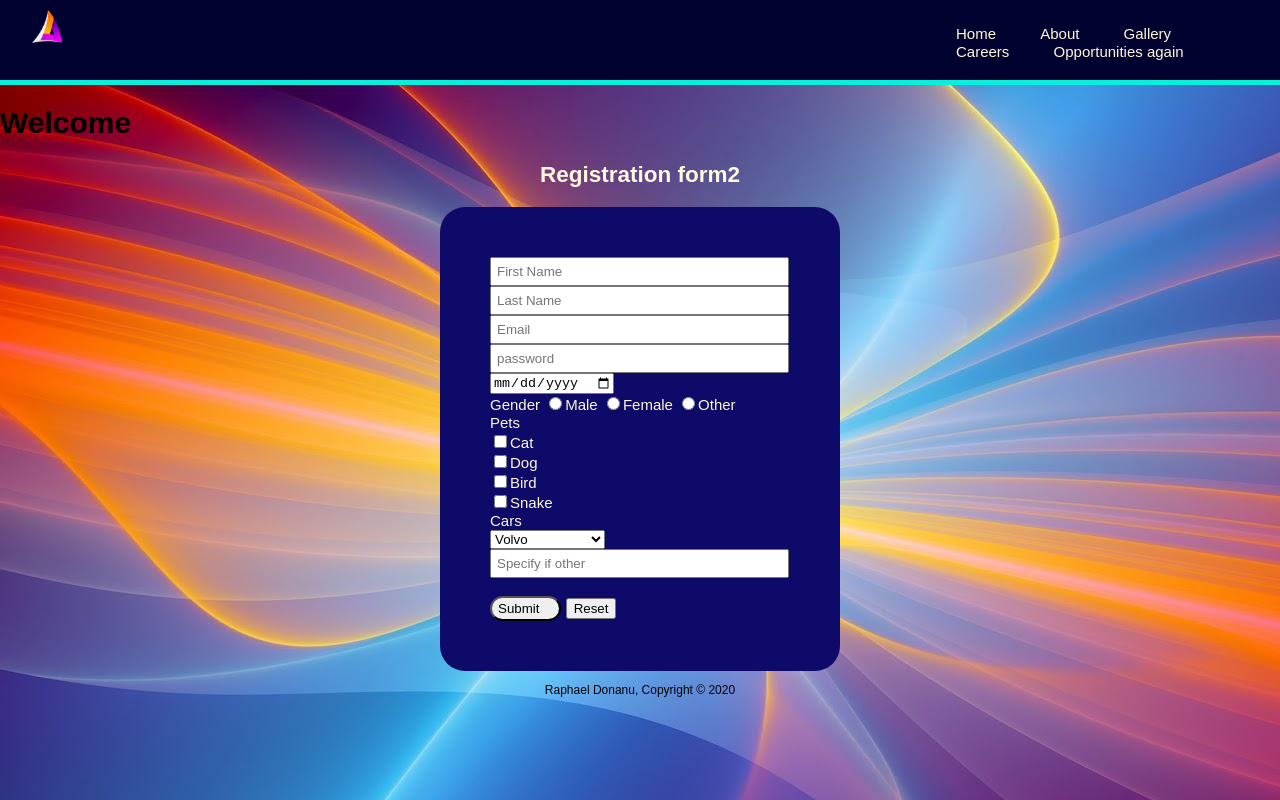
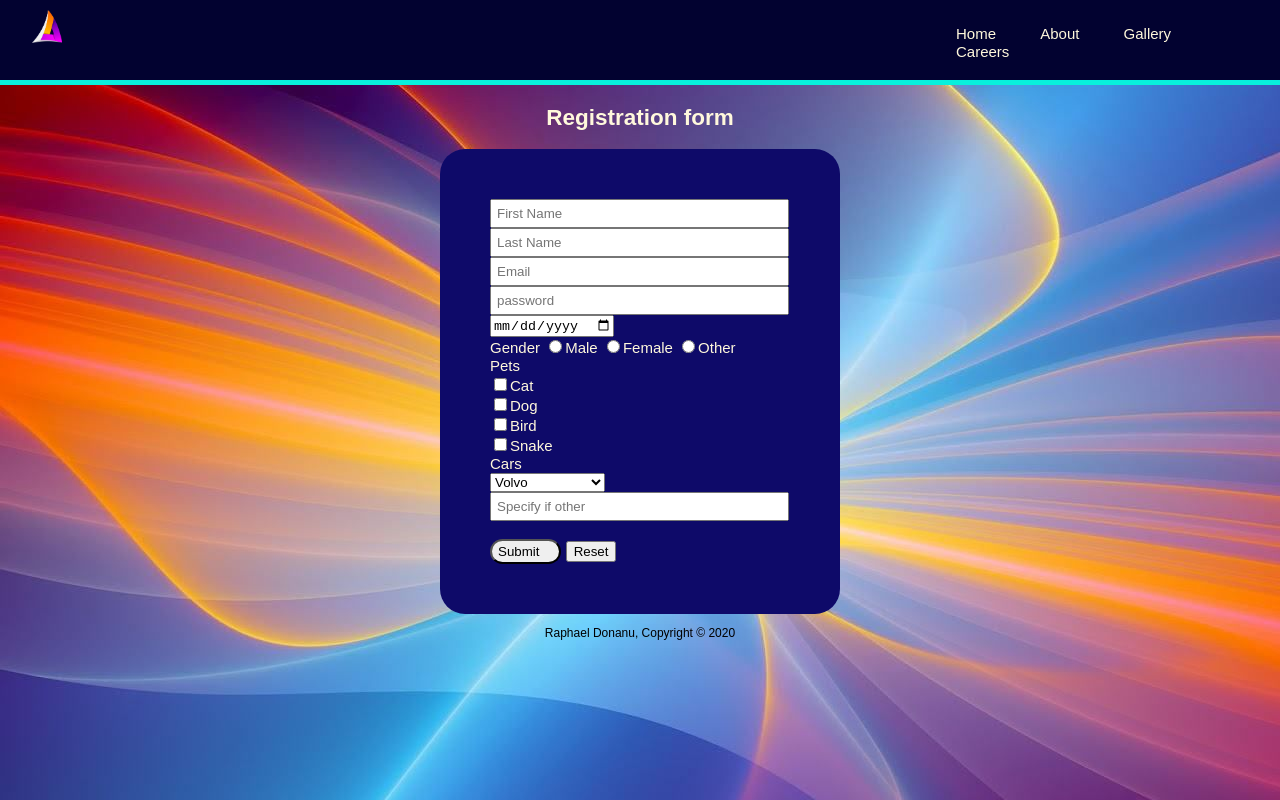
Before and after one commit to Raphael2k6/Biodata-Form, a plain HTML site: page index.html in a window 1280 px wide. Drawn offline with Linux system fonts and the light colour scheme.

Commit message:
I modified index.html

```diff
--- a/index.html
+++ b/index.html
@@ -14,12 +14,10 @@
                     <li>About</li>
                     <li>Gallery</li>
                     <li>Careers</li>
-                    <li>Opportunities again</li>
                 </ul>
             </nav>
         </header>
-        <h1>Welcome</h1>
-        <h2>Registration form2</h2>
+        <h2>Registration form</h2>
         <div class="form">
             <form>
                 <input type="text" placeholder="First Name" name="first name"><br>
```
